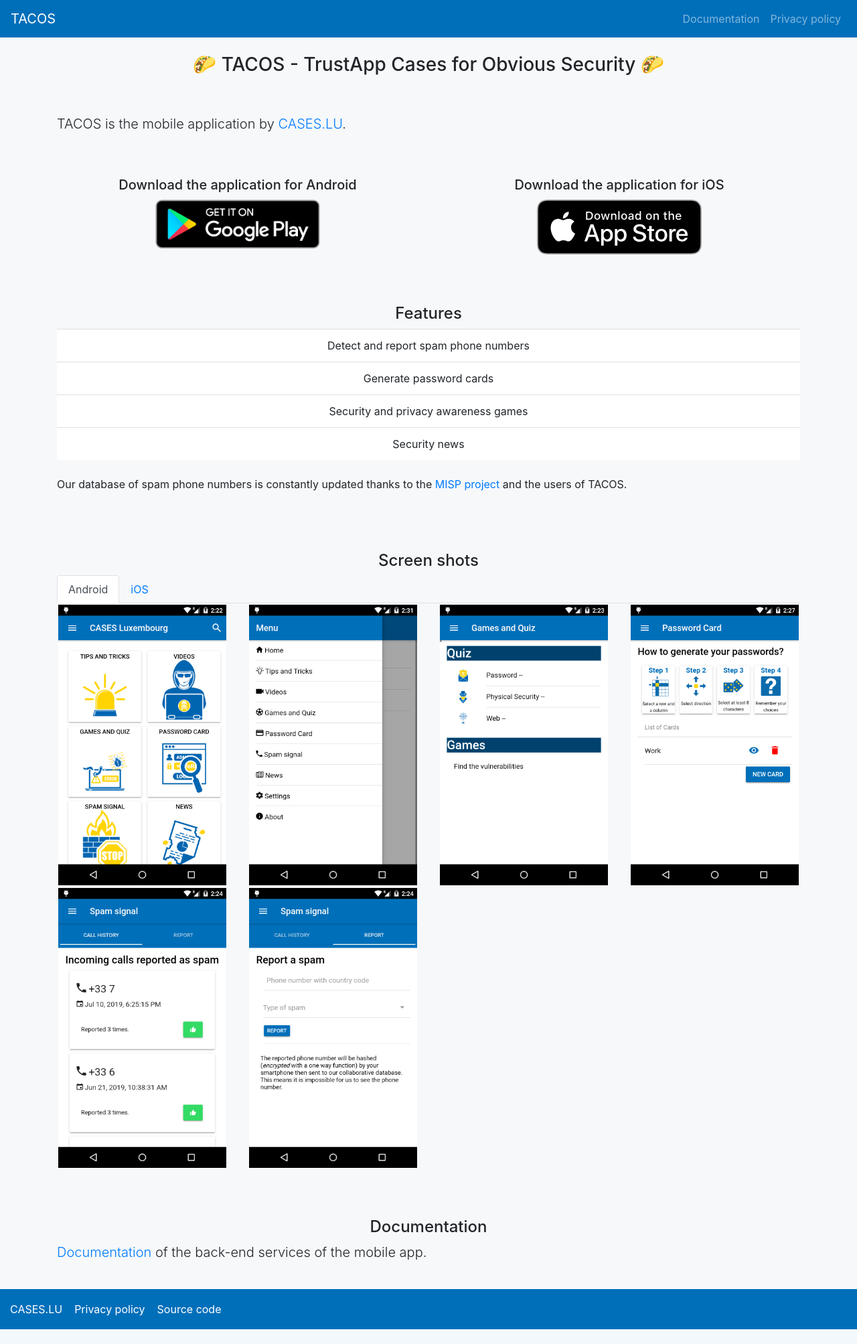
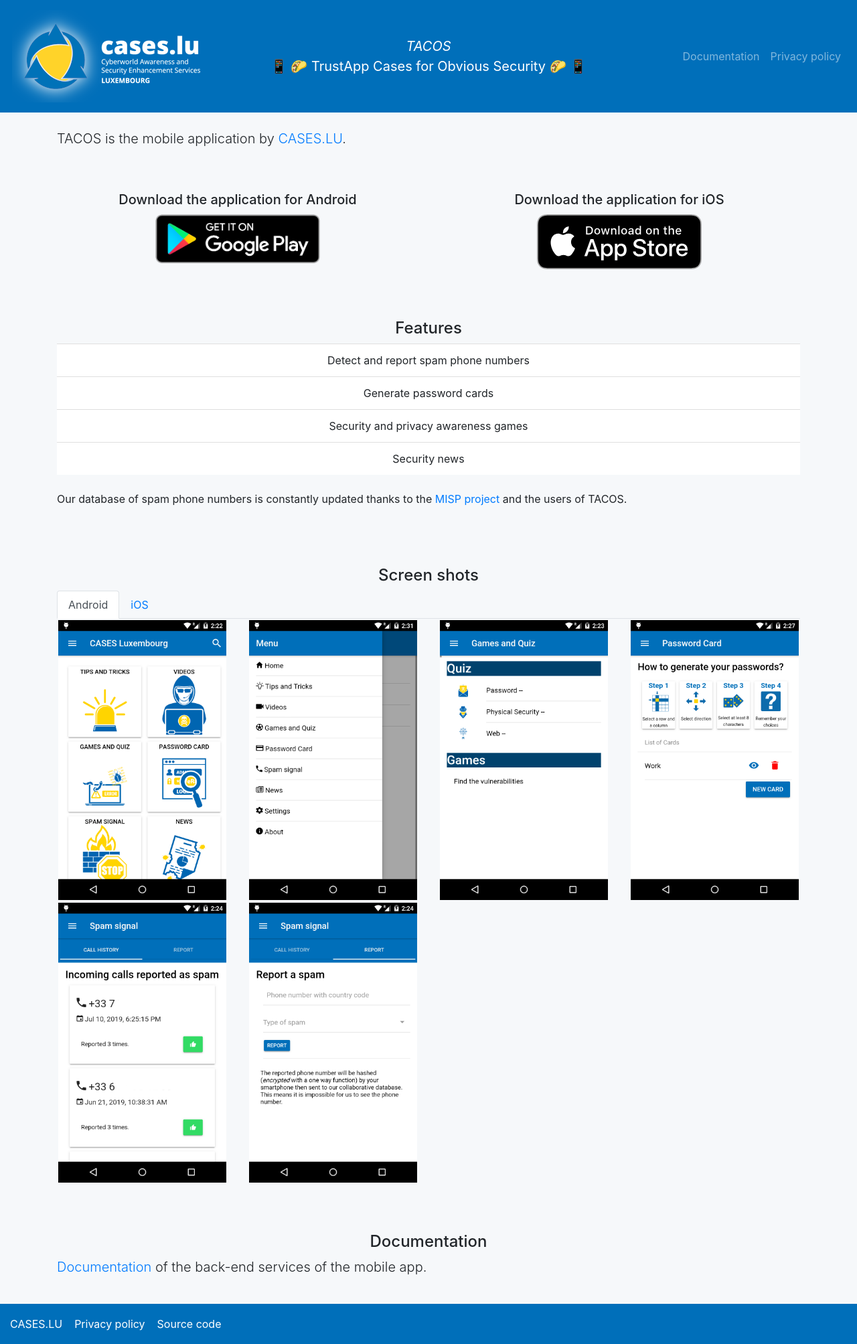
Before and after one commit to NC3-LU/TACOS-server, a Python web app: template src/web/templates/index.html in a window 1280 px wide. Shown: the whole page at 67% size. Before the commit the page ends 1985 px from the top, so only its background shows below. Run offline with Jinja, Linux system fonts and the light colour scheme; the template is opened without the code that fills it, so the values that code supplies are empty; some libraries are stand-ins or nearby versions.

Commit message:
improved layout

```diff
--- a/src/web/templates/index.html
+++ b/src/web/templates/index.html
@@ -1,12 +1,6 @@
 {% extends "layout.html" %}
 {% block content %}
 <div class="container">
-    <div class="row">
-        <div class="col text-center">
-            <h3>🌮 TACOS - TrustApp Cases for Obvious Security 🌮</h3>
-        </div>
-    </div>
-    <br /><br />
     <div class="row">
         <div class="col">
             <p class="lead">TACOS is the mobile application by <a href="https://www.cases.lu">CASES.LU</a>.</p>
@@ -34,7 +28,7 @@
     <br /><br /><br />
     <div class="row">
         <div class="col text-center">
-            <h4>Features</h4>
+            <h4 id="features">Features</h4>
             <ul class="list-group list-group-flush">
                 <li class="list-group-item">Detect and report spam phone numbers</li>
                 <li class="list-group-item">Generate password cards</li>
@@ -54,7 +48,7 @@
     <br /><br /><br />
     <div class="row">
         <div class="col text-center">
-            <h4>Screen shots</h4>
+            <h4 id="screen-shots">Screen shots</h4>
             <ul class="nav nav-tabs" id="myTab" role="tablist">
                 <li class="nav-item">
                     <a class="nav-link active" id="android-tab" data-toggle="tab" href="#android" role="tab" aria-controls="android" aria-selected="true">Android</a>
@@ -97,7 +91,7 @@
     <br /><br /><br />
     <div class="row">
         <div class="col text-center">
-            <h4>Documentation</h4>
+            <h4 id="documentation">Documentation</h4>
         </div>
     </div>
     <div class="row">
--- a/src/web/templates/layout.html
+++ b/src/web/templates/layout.html
@@ -25,14 +25,21 @@
 {% block page_body %}
 <body>
     {% block main_menu %}
-        <nav class="navbar navbar-expand-lg navbar-dark bg-MOSP-blue">
-            <a class="navbar-brand" href="/">TACOS</a>
-            <!-- <a class="navbar-brand" href="/"><img src="{{ url_for('static', filename='img/logo.png') }}" width="120px" alt="TACOS by CASES.LU" title="TACOS by CASES.LU" /></a> -->
-            <button class="navbar-toggler" type="button" data-toggle="collapse" data-target="#navbarSupportedContent" aria-controls="navbarSupportedContent" aria-expanded="false" aria-label="Toggle navigation">
+    <nav class="navbar navbar-expand-md navbar-dark bg-MOSP-blue">
+        <div class="navbar-collapse collapse w-100 order-1 order-md-0 dual-collapse2">
+            <ul class="navbar-nav mr-auto">
+                <li class="nav-item active">
+                    <a class="navbar-brand" href="/"><img src="{{ url_for('static', filename='img/logo-web-cases.lu-white.png') }}" alt="TACOS by CASES.LU" title="TACOS by CASES.LU" /></a>
+                </li>
+            </ul>
+        </div>
+        <div class="mx-auto order-0">
+            <a class="navbar-brand mx-auto text-center" href="#"><em>TACOS</em> <br />📱 🌮 TrustApp Cases for Obvious Security 🌮 📱</a>
+            <button class="navbar-toggler" type="button" data-toggle="collapse" data-target=".dual-collapse2">
                 <span class="navbar-toggler-icon"></span>
             </button>
-            {% block menu_links %}
-            <div class="collapse navbar-collapse" id="navbarSupportedContent">
+        </div>
+        <div class="navbar-collapse collapse w-100 order-3 dual-collapse2">
             <ul class="navbar-nav mr-auto w-100 justify-content-end">
                 <li class="nav-item">
                     <a class="nav-link" href="https://tacos-server.readthedocs.io">{{ _('Documentation') }}</a>
@@ -42,7 +49,6 @@
                 </li>
             </ul>
         </div>
-            {% endblock %}
     </nav>
     {% endblock %}
 <div class="container alert-message">
```
Also changed, not shown: src/web/static/img/logo-web-cases.lu-white.png (added). Lines whose indentation alone changed are shown as unchanged.
